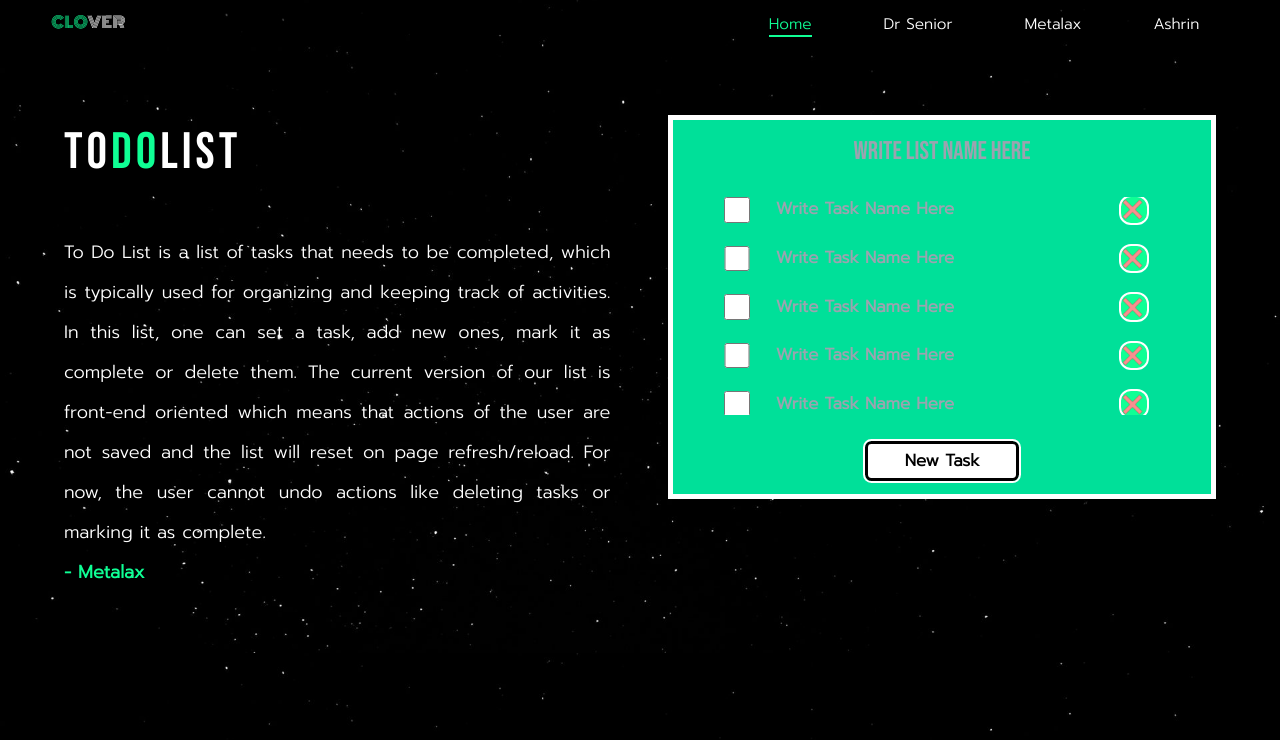
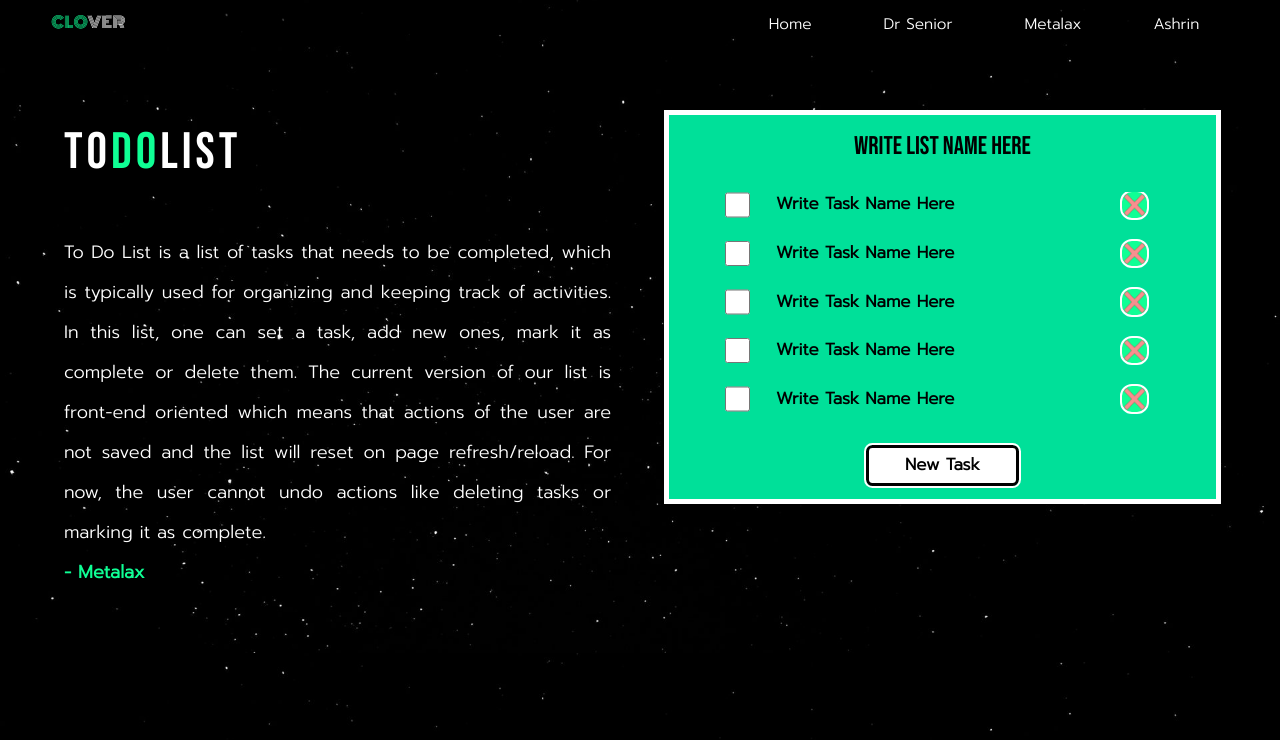
Before and after one commit to Metalax0/Clover.Three-reactjs, a React (Create React App) app: page /sampanna in a window 1280 px wide. Shown: the top 740 px of the page. Built offline with nearby package versions, Linux system fonts and the light colour scheme; a web font is replaced by a local one.

Commit message:
minor changes to Metalax/Sampanna page

```diff
--- a/src/App.js
+++ b/src/App.js
@@ -1,7 +1,6 @@
 import Content from "./Content";
 import Navigation from "./Ashrin/Navigation/Index";
 import { Route, Routes } from "react-router-dom";
-import TicTacToeLeft from "./Ashrin/XrinPage/TicTacToeLeft/Index";
 import MetalaxPage from "./Sampanna/MetalaxPage";
 import DrSeniorPage from "./Avash/DrSeniorPage";
 import XrinContent from "./Ashrin/XrinPage/XrinContainer/Index";
--- a/src/Ashrin/Navigation/Index.js
+++ b/src/Ashrin/Navigation/Index.js
@@ -1,13 +1,15 @@
-import React from 'react';
-import {Link} from 'react-router-dom';
+import { Link } from "react-router-dom";
+
 function Navigation(props) {
-  return (<div>
+  return (
+    <div>
       <nav className="flex-navbar">
         {/* <!-- NavBar Logo --> */}
         <div className="image-navbar">
           {/* <!-- <img src="../resources/logo1.png"> --> */}
           <div className="navbar-logo-text">
-                    <span className="text-color">CLO</span><span className="text-no-color">VER</span>
+            <span className="text-color">CLO</span>
+            <span className="text-no-color">VER</span>
           </div>
         </div>
 
@@ -15,28 +17,28 @@ function Navigation(props) {
         <div className="flex-navmenu">
           {/* <!-- Navigation Bar Menu Item 1 --> */}
           <div>
-                    < Link to='/' className = "active_menu"> Home </Link>
+            <Link to="/"> Home </Link>
           </div>
 
           {/* <!-- Navigation Bar Menu Item 2 --> */}
           <div>
-                    <Link to='/avash'> Dr Senior </Link>
+            <Link to="/avash"> Dr Senior </Link>
           </div>
 
           {/* <!-- Navigation Bar Menu Item 3 --> */}
           <div>
-                    <Link to='/sampanna'> Metalax </Link>
+            <Link to="/sampanna">Metalax </Link>
           </div>
 
           {/* <!-- Navigation Bar Menu Item 4 --> */}
           <div>
-                    <Link to='/ashrin'> Ashrin </Link>
+            <Link to="/ashrin"> Ashrin </Link>
           </div>
-
         </div>
       </nav>
       {props.children}
-  </div>);
+    </div>
+  );
 }
 
 export default Navigation;
--- a/src/Sampanna/MetalaxPage/index.css
+++ b/src/Sampanna/MetalaxPage/index.css
@@ -1,17 +1,8 @@
-img {
-  width: 1.8vw;
-  height: 1.8vw;
-}
 
 .todo-button-container img {
   width: 2.5vw;
   height: 2.5vw;
 }
-
-p b {
-  color: #0fff95;
-}
-
 input[type="checkbox"] {
   width: 2vw;
   height: 2vw;
@@ -22,34 +13,6 @@ button {
   cursor: pointer;
 }
 
-/* Applying flex property to navigation menu items*/
-.flex-navmenu {
-  display: flex;
-  gap: 9vh;
-}
-
-/* Styling nagivation bar logo (text)*/
-.navbar-logo-text {
-  font-family: "Monoton", cursive;
-  font-size: 1.2vw;
-}
-
-/* First half of title text "CLO" */
-.heading-color {
-  color: #0fff95;
-}
-
-/* Second half of title text "VER" */
-.heading-no-color {
-  color: white;
-}
-
-/* hmm */
-.active_menu {
-  color: #0fff95;
-  border-bottom: 2px solid;
-}
-
 /* Applying css to functionality section of the page */
 #Metalax-ToDo-column-right,
 #Metalax-Puzzle-column-left {
@@ -58,7 +21,7 @@ button {
   align-items: center;
 
   background-color: #00e099;
-  border: 5px solid white;
+  outline: 5px solid white;
 
   gap: 2vw;
   padding: 1vw 0;
@@ -118,14 +81,7 @@ button {
 
 /* Styling placehodler of all input fields */
 ::placeholder {
-  color: black;
-}
-
-/* Applying style to Sub headings */
-.title-heading {
-  font-family: "Bebas Neue", cursive;
-  letter-spacing: 4px;
-  font-size: 4vw;
+  color: black !important;
 }
 
 .newTask {
@@ -146,11 +102,6 @@ button {
   color: white;
   background-color: black;
   border: 3px solid white;
-}
-
-.strikedField {
-  text-decoration: line-through;
-  opacity: 0.7;
 }
 
 /*
@@ -276,7 +227,7 @@ CSS FOR PUZZLE
 }
 
 .containerCorrectAns {
-	outline: 8px solid #aaff00;
+	outline: 8px solid #aaff00 !important;
 }
 
 .bttnIncorrectAns {
@@ -284,5 +235,5 @@ CSS FOR PUZZLE
 }
 
 .containerIncorrectAns {
-  outline: 8px solid red;
+  outline: 8px solid red !important;
 }
```
Also changed, not shown: src/Sampanna/MetalaxPage/index.js (+14 -8 lines). Lines whose indentation alone changed are shown as unchanged.
